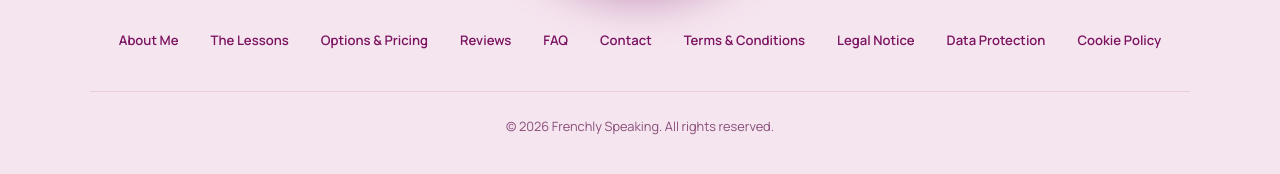
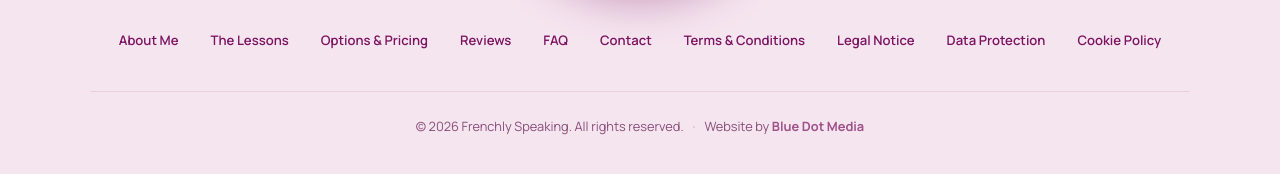
Before and after one commit to Lilinsnow/frenchlyspeaking, a plain HTML site: page index.html in a window 1280 px wide. Shown: the part 6685-6859 px from the top of the page. Drawn offline with Linux system fonts and the light colour scheme.

Commit message:
added Blue Dot Media link at footer

```diff
--- a/index.html
+++ b/index.html
@@ -1580,6 +1580,25 @@
         }
 
         .footer-links a:hover {
+            color: var(--violet-dark);
+            text-decoration: underline;
+            text-underline-offset: 3px;
+        }
+
+        .footer-credit-sep {
+            display: inline-block;
+            margin: 0 0.4rem;
+            opacity: 0.5;
+        }
+
+        a.footer-credit {
+            color: var(--violet);
+            text-decoration: none;
+            font-weight: 700;
+            transition: var(--transition);
+        }
+
+        a.footer-credit:hover {
             color: var(--violet-dark);
             text-decoration: underline;
             text-underline-offset: 3px;
@@ -3227,6 +3246,9 @@
             </div>
             <div class="footer-copy">
                 © 2026 Frenchly Speaking. <span data-en="All rights reserved." data-fr="Tous droits réservés.">All rights reserved.</span>
+                <span class="footer-credit-sep">·</span>
+                <span data-en="Website by" data-fr="Site réalisé par">Website by</span>
+                <a class="footer-credit" href="https://bluedotmedia.net/" target="_blank" rel="noopener">Blue Dot Media</a>
             </div>
         </div>
     </footer>
```
